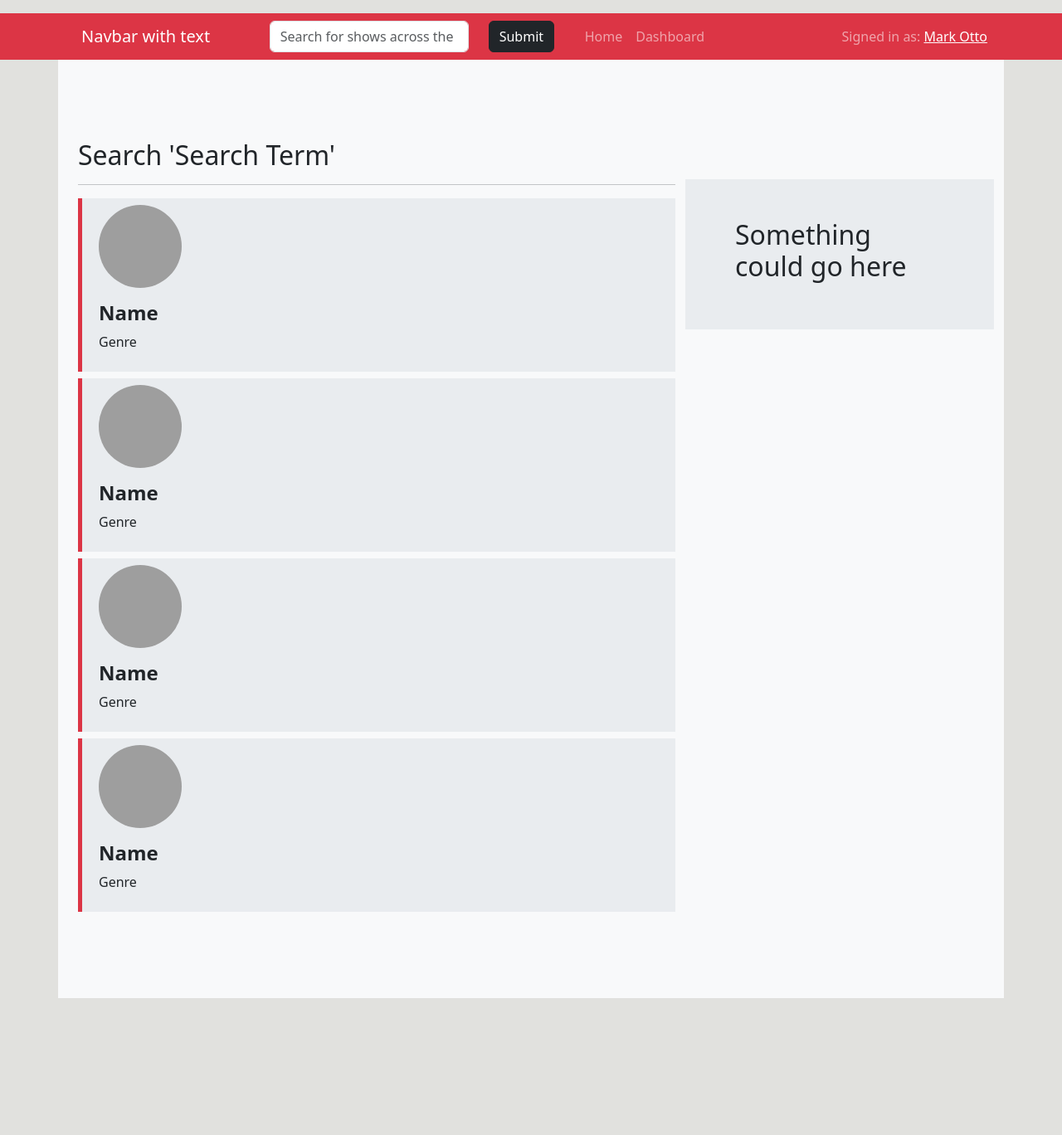
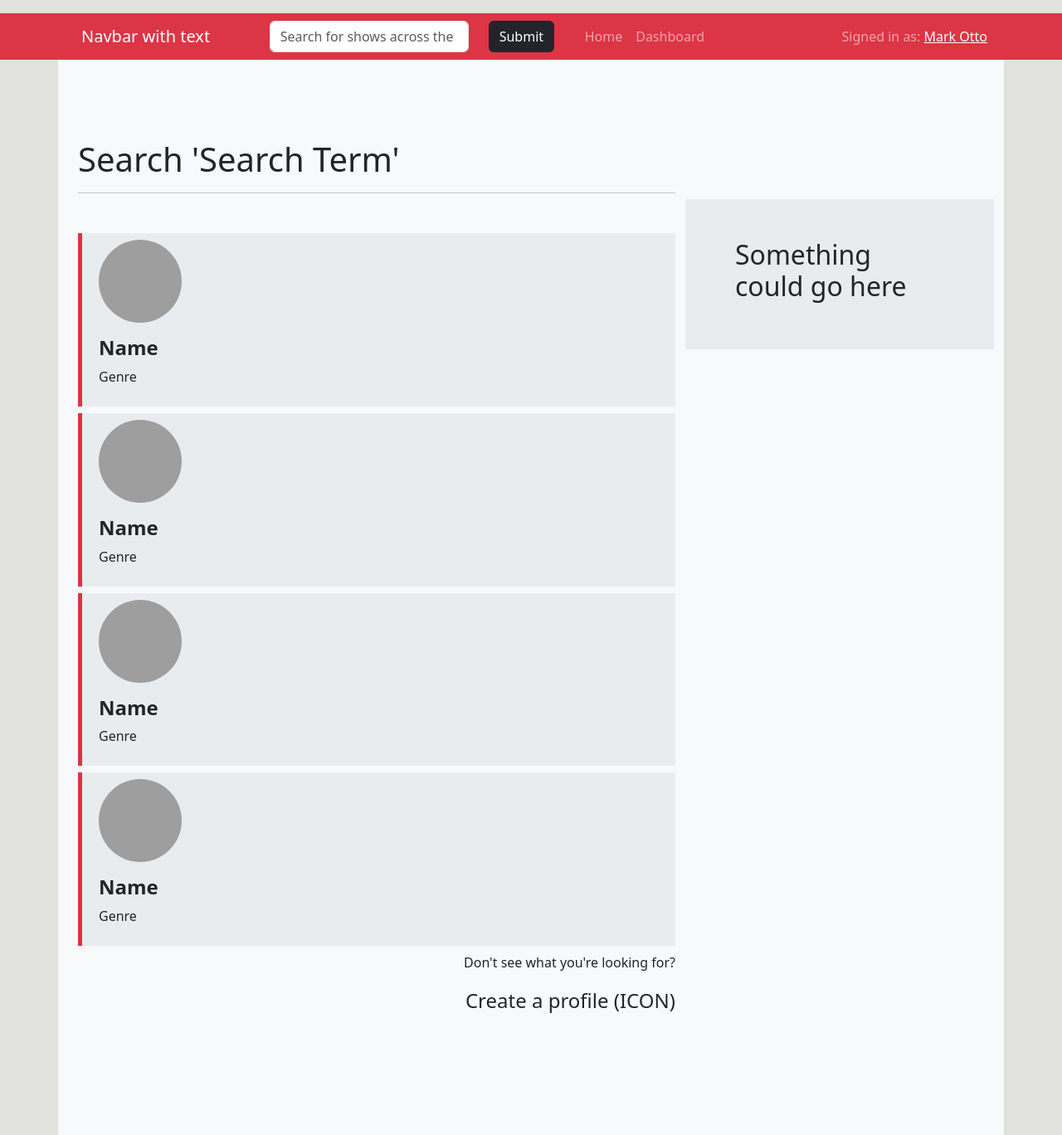
Before and after one commit to racosta323/ShowMate, a React (Create React App) app in the folder client/: page /search in a window 1280 px wide. Shown: the whole page at 83% size. Before the commit the page ends 1203 px from the top, so only its background shows below. Built offline with nearby package versions, Linux system fonts and the light colour scheme; grey boxes are pictures that could not be loaded.

Commit message:
adds create a profile section

```diff
--- a/client/src/components/Search.js
+++ b/client/src/components/Search.js
@@ -11,15 +11,18 @@ function Search(){
         <Container className='py-5'>
                 <Row className='py-5'>
                     <Col xs={8}>
-                        <h2>Search 'Search Term'</h2>
-                        <hr></hr>
+                        <h2 className='fs-1'>Search 'Search Term'</h2>
+                        <hr className='mb-5'></hr>
+
                         <SearchList/>
                         <SearchList/>
                         <SearchList/>
                         <SearchList/>
+                        <p className='text-end'>Don't see what you're looking for? </p>
+                        <p className='text-end fs-4 mb-5'>Create a profile (ICON)</p>
                     </Col>
                     <Col className='py-5'>
-                        <Row className='bg-body-secondary p-5'>
+                        <Row className='bg-body-secondary p-5 mt-4'>
                             <h2>Something could go here</h2>
                         </Row>
                     </Col>
```
